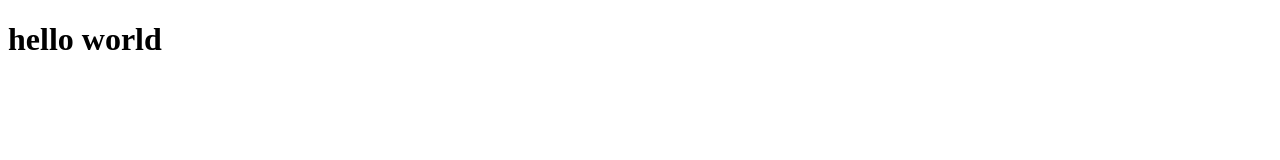
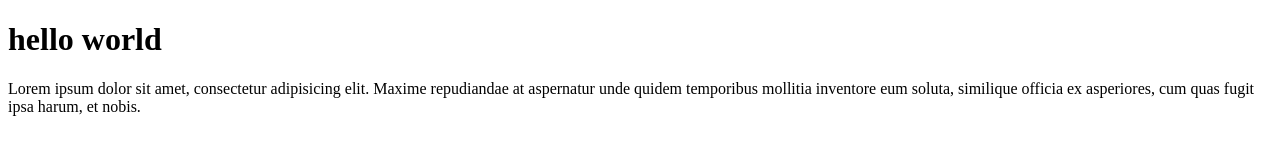
Before and after one commit to tommywinata/git-test, a plain HTML site: page index.html in a window 1280 px wide. Drawn offline with Linux system fonts and the light colour scheme.

Commit message:
menambahkan pragraf

```diff
--- a/index.html
+++ b/index.html
@@ -7,5 +7,6 @@
 </head>
 <body>
     <h1>hello world</h1>
+    <p>Lorem ipsum dolor sit amet, consectetur adipisicing elit. Maxime repudiandae at aspernatur unde quidem temporibus mollitia inventore eum soluta, similique officia ex asperiores, cum quas fugit ipsa harum, et nobis.</p>
 </body>
 </html>
```
